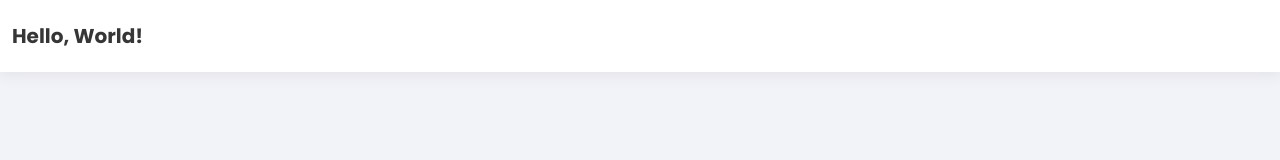
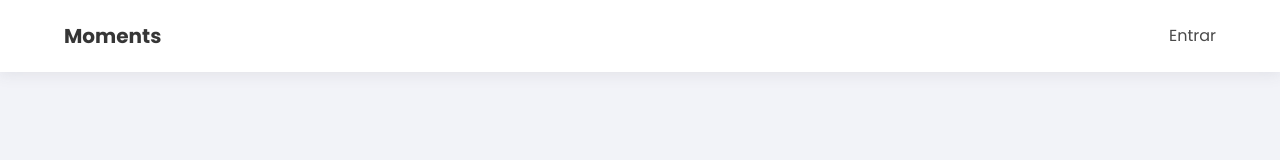
Before and after one commit to vitorleonel/heroesapp, a React app: page / in a window 1280 px wide. Shown: the top 160 px of the page. Built offline with nearby package versions, Linux system fonts and the light colour scheme.

Commit message:
components app e navbar

```diff
--- /dev/null
+++ b/src/js/components/App.js
@@ -0,0 +1,16 @@
+import React, { PureComponent } from 'react'
+import Navbar from './Navbar'
+
+class App extends PureComponent {
+
+    render() {
+        return(
+            <div>
+                <Navbar title="Moments" />
+            </div>
+        )
+    }
+
+}
+
+export default App
--- /dev/null
+++ b/src/js/components/Navbar.js
@@ -0,0 +1,29 @@
+import React, { PureComponent } from 'react'
+
+class Navbar extends PureComponent {
+
+    render() {
+        return(
+            <nav className="navbar has-shadow">
+                <div className="container">
+
+                    <div className="navbar-brand">
+                        <a href="/" className="navbar-item">
+                            <span className="title is-5">{this.props.title}</span>
+                        </a>
+                    </div>
+
+                    <div className="navbar-menu">
+                        <div className="navbar-end">
+                            <a href="" className="navbar-item">Entrar</a>
+                        </div>
+                    </div>
+
+                </div>
+            </nav>
+        )
+    }
+
+}
+
+export default Navbar
--- a/src/js/index.js
+++ b/src/js/index.js
@@ -1,17 +1,7 @@
 import React from 'react'
 import ReactDOM from 'react-dom'
 
+import App from './components/App'
 import '@styles/app.scss'
 
-ReactDOM.render(
-    <div>
-        <nav className="navbar has-shadow">
-            <div className="navbar-brand">
-                <a href="" className="navbar-item">
-                    <span className="title is-5">Hello, World!</span>
-                </a>
-            </div>
-        </nav>
-    </div>,
-    document.getElementById('app')
-)
+ReactDOM.render(<App />, document.getElementById('app'))
```
